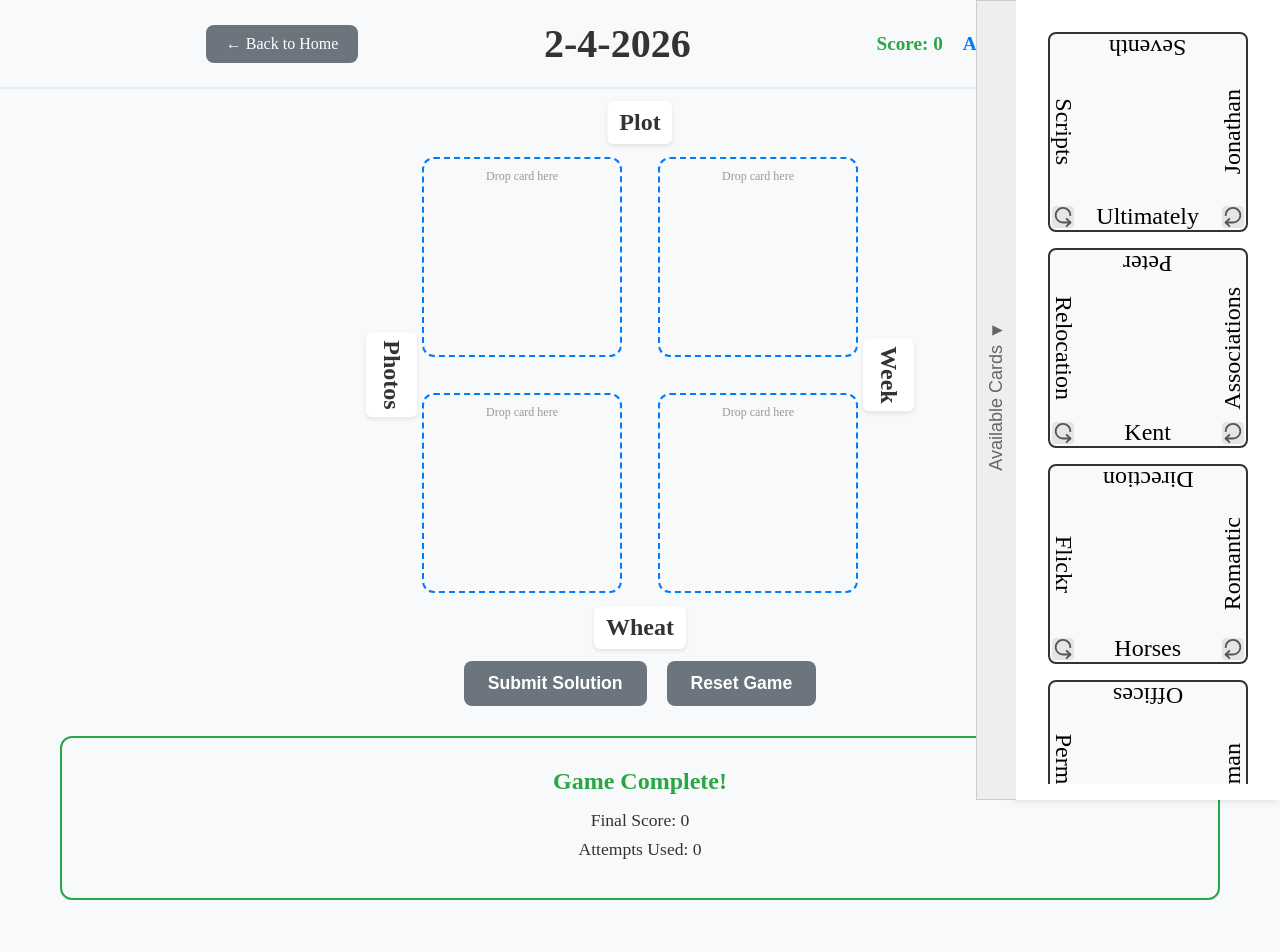
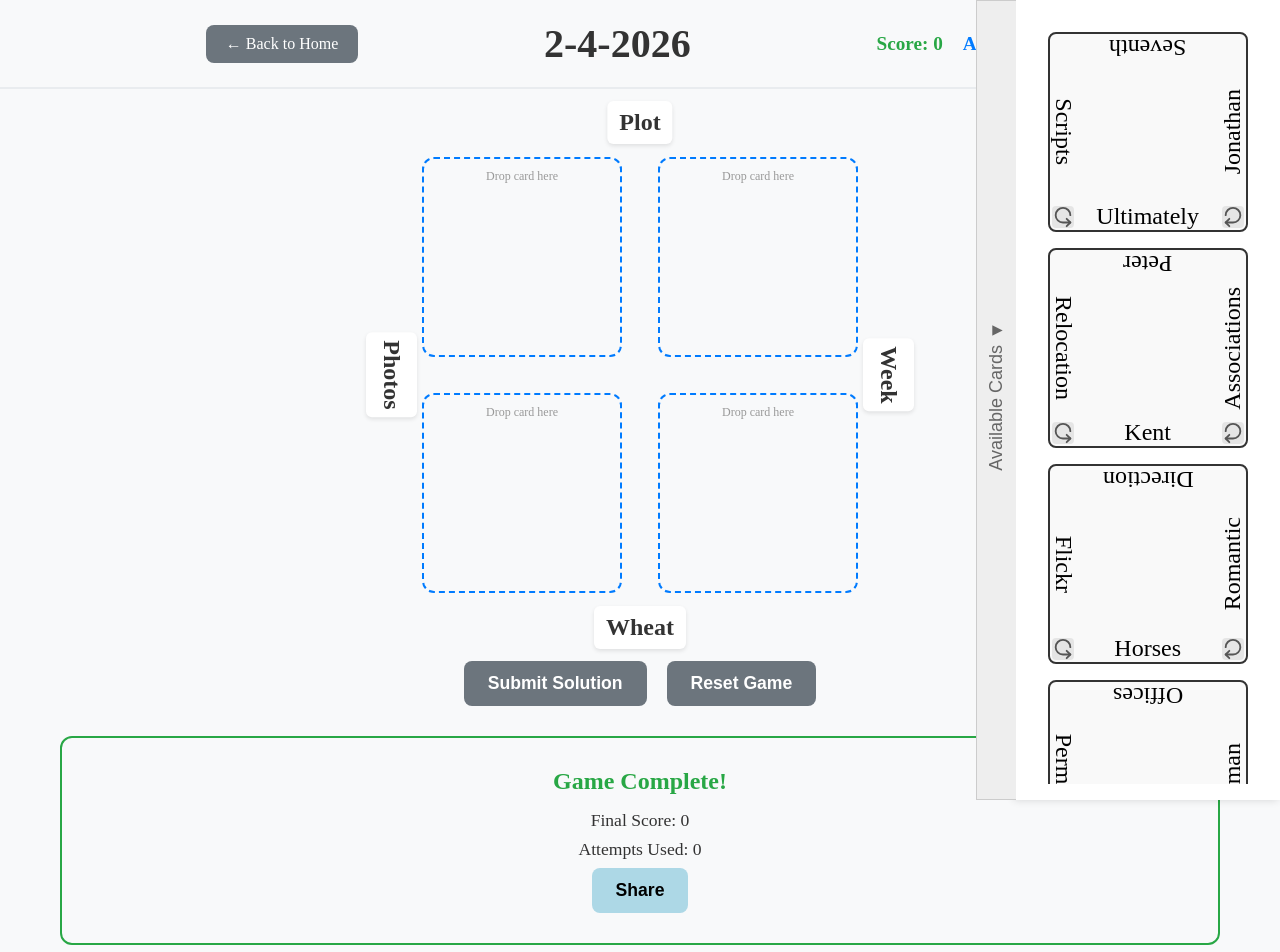
Before and after one commit to joelatwo/solo-clover, a Next.js app: page /puzzle/2-4-2026 in a window 1280 px wide. Shown: the top 952 px of the page. Built offline with nearby package versions, Linux system fonts and the light colour scheme.

Commit message:
Add share

```diff
--- /dev/null
+++ b/src/components/Share.module.css
@@ -0,0 +1,33 @@
+.shareBoxBorder {
+  width: 100px;
+  height: 100px;
+  border: 1px solid black;
+  display: grid;
+  grid-template-columns: repeat(2, 1fr);
+  gap: 4px;
+  padding: 4px;
+}
+
+.shareBox {
+  width: 100%;
+  height: 100%;
+}
+
+.correct {
+  background-color: green;
+}
+
+.false {
+  background-color: red;
+}
+
+.shareButton {
+  padding: 12px 24px;
+  font-size: 1.1rem;
+  font-weight: bold;
+  border: none;
+  border-radius: 8px;
+  cursor: pointer;
+  transition: all 0.2s ease;
+  background-color: lightblue;
+}
--- /dev/null
+++ b/src/components/Share.tsx
@@ -0,0 +1,108 @@
+import { CardCorrectnessType, SavedGameState } from "@/types/game";
+import styles from "./Share.module.css";
+import { useState } from "react";
+
+type Props = {
+  getLocalStorage: () => {
+    dateKey: string;
+    storageKey: string;
+    savedGameState: SavedGameState[];
+    numberOfAttempts: number;
+  };
+};
+
+export const ShareButton = ({ getLocalStorage }: Props) => {
+  const [savedGameState, setSavedGameState] = useState<SavedGameState[]>([]);
+  const [copied, setCopied] = useState(false);
+
+  const formatSavedGameStates = (
+    states: SavedGameState[],
+    dateKey?: string,
+    maxAttempts?: number,
+  ) => {
+    const map = (v: boolean) => (v ? "🟩" : "🟥");
+
+    const body = states
+      .map((s) => {
+        const c = s.cardsCorrectness;
+        const line1 = `${map(c.topLeft)}${map(c.topRight)}`;
+        const line2 = `${map(c.bottomLeft)}${map(c.bottomRight)}`;
+        return `${line1}\n${line2}`;
+      })
+      .join("\n\n");
+
+    // total points = total green squares across all saved attempts
+    const points = states.reduce((acc, s) => {
+      const c = s.cardsCorrectness;
+      return (
+        acc +
+        (c.topLeft ? 1 : 0) +
+        (c.topRight ? 1 : 0) +
+        (c.bottomLeft ? 1 : 0) +
+        (c.bottomRight ? 1 : 0)
+      );
+    }, 0);
+
+    // format date as M-D-YYYY if possible, otherwise use provided string
+    const formatDate = (dk?: string) => {
+      if (!dk) {
+        const d = new Date();
+        return `${d.getMonth() + 1}-${d.getDate()}-${d.getFullYear()}`;
+      }
+      const parsed = new Date(dk);
+      if (!isNaN(parsed.getTime())) {
+        return `${parsed.getMonth() + 1}-${parsed.getDate()}-${parsed.getFullYear()}`;
+      }
+      return dk;
+    };
+
+    const date = formatDate(dateKey);
+    const header = `Solo Clover ${date}: ${points} Points`;
+
+    // single newline after header (remove extra blank line)
+    return `${header}\n${body}`;
+  };
+
+  const copyToClipboard = async (text: string) => {
+    try {
+      if (navigator.clipboard && navigator.clipboard.writeText) {
+        await navigator.clipboard.writeText(text);
+      } else {
+        const ta = document.createElement("textarea");
+        ta.value = text;
+        document.body.appendChild(ta);
+        ta.select();
+        document.execCommand("copy");
+        document.body.removeChild(ta);
+      }
+      setCopied(true);
+      setTimeout(() => setCopied(false), 2000);
+    } catch (e) {
+      // ignore copy errors
+    }
+  };
+  return (
+    <>
+      <button
+        className={styles.shareButton}
+        onClick={() => {
+          const localStorage = getLocalStorage();
+          setSavedGameState(localStorage.savedGameState);
+          const formatted = formatSavedGameStates(
+            localStorage.savedGameState || [],
+            localStorage.dateKey,
+            localStorage.numberOfAttempts,
+          );
+          if (formatted) {
+            copyToClipboard(formatted);
+          }
+        }}
+      >
+        Share
+      </button>
+      {copied ? (
+        <div style={{ marginLeft: 8, color: "black" }}>Copied!</div>
+      ) : null}
+    </>
+  );
+};
--- a/src/components/WordPuzzleGame.tsx
+++ b/src/components/WordPuzzleGame.tsx
@@ -11,6 +11,7 @@ import styles from "./WordPuzzleGame.module.css";
 import Link from "next/link";
 import { getDateFromUrl, getDateKey } from "@/utils/Dates";
 import { init } from "next/dist/compiled/webpack/webpack";
+import { ShareBox, ShareButton } from "./Share";
 
 type Props = {
   initialPuzzle: PuzzleType;
@@ -67,8 +68,7 @@ export default function WordPuzzleGame({ initialPuzzle }: Props) {
 
   useEffect(() => {
     // Load the current day puzzle from local storage
-    const { dateKey, storageKey, savedGameState, numberOfAttempts } =
-      getLocalStorage();
+    const { savedGameState, numberOfAttempts } = getLocalStorage();
 
     const currentSolution = savedGameState.at(-1);
 
@@ -160,6 +160,8 @@ export default function WordPuzzleGame({ initialPuzzle }: Props) {
               <h2>Game Complete!</h2>
               <p>Final Score: {score}</p>
               <p>Attempts Used: {numberOfAttempts}</p>
+
+              <ShareButton getLocalStorage={getLocalStorage} />
             </div>
           )}
         </div>
```
